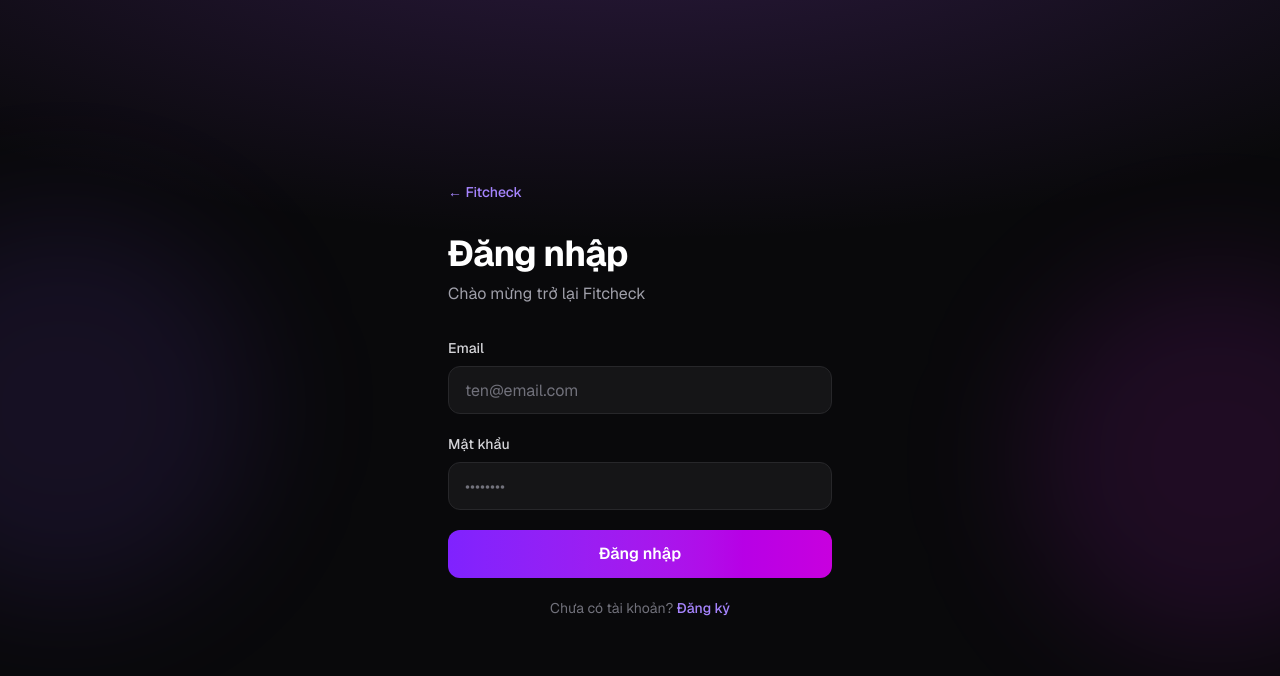
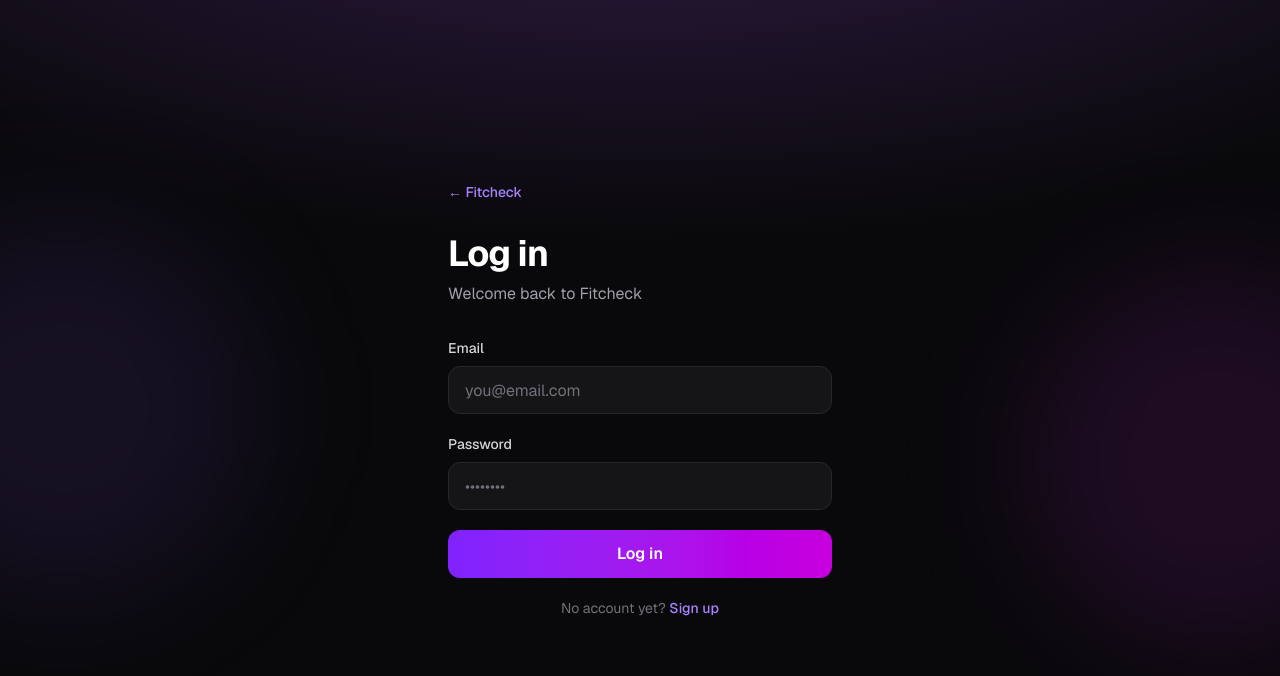
Before and after one commit to nhd3311/stylit, a Next.js app: page /login in a window 1280 px wide. Shown: the top 676 px of the page. Built offline with nearby package versions, Linux system fonts and the light colour scheme.

Commit message:
translatte auth + waitlist UI to English

```diff
--- a/app/auth/confirm/route.ts
+++ b/app/auth/confirm/route.ts
@@ -2,8 +2,8 @@ import { type EmailOtpType } from "@supabase/supabase-js";
 import { type NextRequest, NextResponse } from "next/server";
 import { createClient } from "@/lib/supabase-server";
 
-// Xử lý link xác nhận email từ Supabase.
-// Hỗ trợ cả 2 luồng: token_hash (email template tùy chỉnh) và code (PKCE mặc định).
+// Handles the email confirmation link from Supabase.
+// Supports both flows: token_hash (custom email template) and code (default PKCE).
 export async function GET(request: NextRequest) {
   const { searchParams, origin } = request.nextUrl;
   const tokenHash = searchParams.get("token_hash");
@@ -28,6 +28,6 @@ export async function GET(request: NextRequest) {
     }
   }
 
-  // Xác nhận thất bại hoặc link hết hạn → về trang đăng nhập.
+  // Confirmation failed or the link expired -> back to login.
   return NextResponse.redirect(new URL("/login?error=auth", origin));
 }
--- a/app/dashboard/page.tsx
+++ b/app/dashboard/page.tsx
@@ -6,7 +6,7 @@ import { createClient } from "@/lib/supabase-server";
 
 export const metadata: Metadata = {
   title: "Dashboard — Fitcheck",
-  description: "Trang cá nhân Fitcheck",
+  description: "Your Fitcheck dashboard",
 };
 
 export default async function DashboardPage() {
@@ -23,8 +23,7 @@ export default async function DashboardPage() {
     <AuthShell title="Dashboard">
       <div className="flex flex-col gap-6">
         <p className="text-lg text-zinc-300 sm:text-xl">
-          Xin chào{" "}
-          <span className="font-semibold text-white">{user.email}</span>
+          Hi, <span className="font-semibold text-white">{user.email}</span>
         </p>
         <SignOutButton />
       </div>
--- a/app/layout.tsx
+++ b/app/layout.tsx
@@ -13,9 +13,9 @@ const geistMono = Geist_Mono({
 });
 
 export const metadata: Metadata = {
-  title: "Fitcheck — Tủ đồ thông minh của bạn",
+  title: "Fitcheck — Your smart wardrobe",
   description:
-    "Phối đồ thông minh từ tủ đồ của bạn, gợi ý outfit phù hợp cho mọi tình huống",
+    "Smart outfit suggestions from your wardrobe, perfect for any occasion.",
 };
 
 export default function RootLayout({
@@ -25,7 +25,7 @@ export default function RootLayout({
 }>) {
   return (
     <html
-      lang="vi"
+      lang="en"
       className={`${geistSans.variable} ${geistMono.variable} h-full antialiased`}
     >
       <body className="min-h-full flex flex-col">{children}</body>
--- a/app/login/page.tsx
+++ b/app/login/page.tsx
@@ -3,16 +3,13 @@ import { AuthShell } from "@/components/auth-shell";
 import { LoginForm } from "@/components/login-form";
 
 export const metadata: Metadata = {
-  title: "Đăng nhập — Fitcheck",
-  description: "Đăng nhập vào tài khoản Fitcheck của bạn",
+  title: "Log in — Fitcheck",
+  description: "Log in to your Fitcheck account",
 };
 
 export default function LoginPage() {
   return (
-    <AuthShell
-      title="Đăng nhập"
-      subtitle="Chào mừng trở lại Fitcheck"
-    >
+    <AuthShell title="Log in" subtitle="Welcome back to Fitcheck">
       <LoginForm />
     </AuthShell>
   );
--- a/app/signup/page.tsx
+++ b/app/signup/page.tsx
@@ -3,15 +3,15 @@ import { AuthShell } from "@/components/auth-shell";
 import { SignupForm } from "@/components/signup-form";
 
 export const metadata: Metadata = {
-  title: "Đăng ký — Fitcheck",
-  description: "Tạo tài khoản Fitcheck mới",
+  title: "Sign up — Fitcheck",
+  description: "Create a new Fitcheck account",
 };
 
 export default function SignupPage() {
   return (
     <AuthShell
-      title="Đăng ký"
-      subtitle="Tạo tài khoản để bắt đầu phối đồ thông minh"
+      title="Sign up"
+      subtitle="Create an account to start styling smarter"
     >
       <SignupForm />
     </AuthShell>
--- a/components/login-form.tsx
+++ b/components/login-form.tsx
@@ -55,7 +55,7 @@ export function LoginForm() {
       return;
     }
 
-    setSuccess("Đăng nhập thành công!");
+    setSuccess("Logged in successfully!");
     router.push("/dashboard");
     router.refresh();
   }
@@ -72,7 +72,7 @@ export function LoginForm() {
           autoComplete="email"
           value={email}
           onChange={(e) => setEmail(e.target.value)}
-          placeholder="ten@email.com"
+          placeholder="you@email.com"
           disabled={loading}
           className={authInputClassName}
         />
@@ -80,7 +80,7 @@ export function LoginForm() {
 
       <div>
         <label htmlFor="login-password" className={authLabelClassName}>
-          Mật khẩu
+          Password
         </label>
         <input
           id="login-password"
@@ -106,21 +106,17 @@ export function LoginForm() {
         </p>
       )}
 
-      <button
-        type="submit"
-        disabled={loading}
-        className={authButtonClassName}
-      >
-        {loading ? "Đang đăng nhập..." : "Đăng nhập"}
+      <button type="submit" disabled={loading} className={authButtonClassName}>
+        {loading ? "Logging in..." : "Log in"}
       </button>
 
       <p className="text-center text-sm text-zinc-500">
-        Chưa có tài khoản?{" "}
+        No account yet?{" "}
         <Link
           href="/signup"
           className="font-medium text-violet-400 transition hover:text-violet-300"
         >
-          Đăng ký
+          Sign up
         </Link>
       </p>
     </form>
--- a/components/sign-out-button.tsx
+++ b/components/sign-out-button.tsx
@@ -26,7 +26,7 @@ export function SignOutButton() {
       disabled={loading}
       className={`${authButtonClassName} max-w-xs`}
     >
-      {loading ? "Đang đăng xuất..." : "Đăng xuất"}
+      {loading ? "Signing out..." : "Sign out"}
     </button>
   );
 }
--- a/components/signup-form.tsx
+++ b/components/signup-form.tsx
@@ -42,7 +42,7 @@ export function SignupForm() {
     }
 
     if (password !== confirmPassword) {
-      setError("Mật khẩu xác nhận không khớp.");
+      setError("Passwords don't match.");
       return;
     }
 
@@ -65,14 +65,14 @@ export function SignupForm() {
     }
 
     if (data.session) {
-      setSuccess("Đăng ký thành công!");
+      setSuccess("Account created!");
       router.push("/dashboard");
       router.refresh();
       return;
     }
 
     setSuccess(
-      "Đăng ký thành công! Vui lòng kiểm tra email để xác nhận tài khoản.",
+      "Account created! Please check your email to confirm your account.",
     );
   }
 
@@ -88,7 +88,7 @@ export function SignupForm() {
           autoComplete="email"
           value={email}
           onChange={(e) => setEmail(e.target.value)}
-          placeholder="ten@email.com"
+          placeholder="you@email.com"
           disabled={loading || !!success}
           className={authInputClassName}
         />
@@ -96,7 +96,7 @@ export function SignupForm() {
 
       <div>
         <label htmlFor="signup-password" className={authLabelClassName}>
-          Mật khẩu
+          Password
         </label>
         <input
           id="signup-password"
@@ -104,7 +104,7 @@ export function SignupForm() {
           autoComplete="new-password"
           value={password}
           onChange={(e) => setPassword(e.target.value)}
-          placeholder="Ít nhất 6 ký tự"
+          placeholder="At least 6 characters"
           disabled={loading || !!success}
           className={authInputClassName}
         />
@@ -112,7 +112,7 @@ export function SignupForm() {
 
       <div>
         <label htmlFor="signup-confirm-password" className={authLabelClassName}>
-          Xác nhận mật khẩu
+          Confirm password
         </label>
         <input
           id="signup-confirm-password"
@@ -120,7 +120,7 @@ export function SignupForm() {
           autoComplete="new-password"
           value={confirmPassword}
           onChange={(e) => setConfirmPassword(e.target.value)}
-          placeholder="Nhập lại mật khẩu"
+          placeholder="Re-enter password"
           disabled={loading || !!success}
           className={authInputClassName}
         />
@@ -143,16 +143,16 @@ export function SignupForm() {
         disabled={loading || !!success}
         className={authButtonClassName}
       >
-        {loading ? "Đang đăng ký..." : "Đăng ký"}
+        {loading ? "Creating account..." : "Sign up"}
       </button>
 
       <p className="text-center text-sm text-zinc-500">
-        Đã có tài khoản?{" "}
+        Already have an account?{" "}
         <Link
           href="/login"
           className="font-medium text-violet-400 transition hover:text-violet-300"
         >
-          Đăng nhập
+          Log in
         </Link>
       </p>
     </form>
--- a/lib/auth-validation.ts
+++ b/lib/auth-validation.ts
@@ -6,37 +6,37 @@ export function getAuthErrorMessage(message: string): string {
   const lower = message.toLowerCase();
 
   if (lower.includes("invalid login credentials")) {
-    return "Email hoặc mật khẩu không đúng.";
+    return "Incorrect email or password.";
   }
   if (lower.includes("user already registered")) {
-    return "Email này đã được đăng ký.";
+    return "This email is already registered.";
   }
   if (lower.includes("email not confirmed")) {
-    return "Vui lòng xác nhận email trước khi đăng nhập.";
+    return "Please confirm your email before logging in.";
   }
   if (lower.includes("password")) {
-    return "Mật khẩu phải có ít nhất 6 ký tự.";
+    return "Password must be at least 6 characters.";
   }
 
-  return "Có lỗi xảy ra. Vui lòng thử lại.";
+  return "Something went wrong. Please try again.";
 }
 
 export function validateEmail(email: string): string | null {
   if (!email.trim()) {
-    return "Vui lòng nhập email.";
+    return "Please enter your email.";
   }
   if (!isValidEmail(email)) {
-    return "Vui lòng nhập email hợp lệ (có @ và tên miền).";
+    return "Please enter a valid email (with @ and a domain).";
   }
   return null;
 }
 
 export function validatePassword(password: string): string | null {
   if (!password) {
-    return "Vui lòng nhập mật khẩu.";
+    return "Please enter your password.";
   }
   if (password.length < 6) {
-    return "Mật khẩu phải có ít nhất 6 ký tự.";
+    return "Password must be at least 6 characters.";
   }
   return null;
 }
```
Also changed, not shown: components/waitlist-form.tsx (+7 -10 lines).
